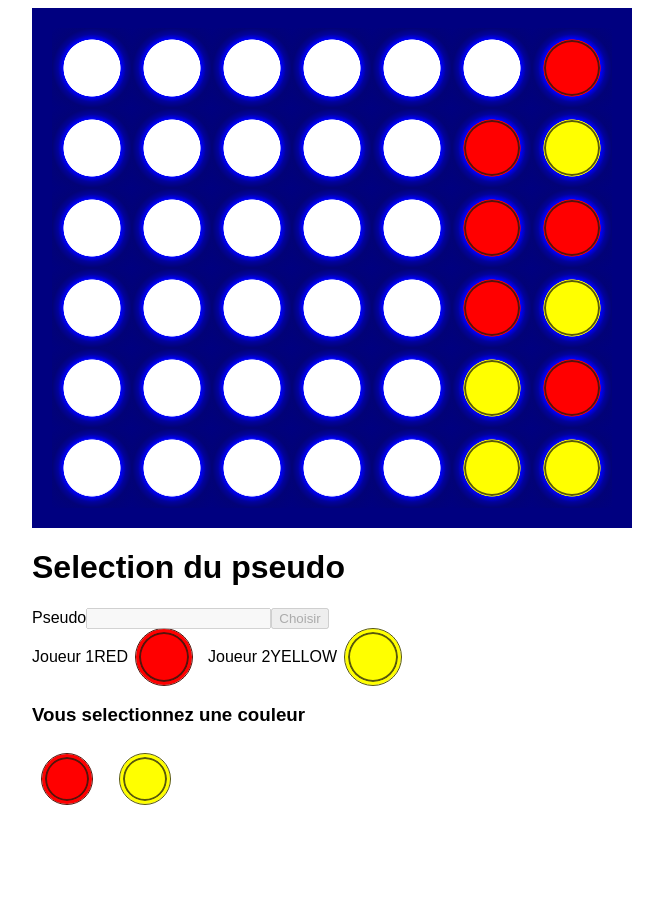
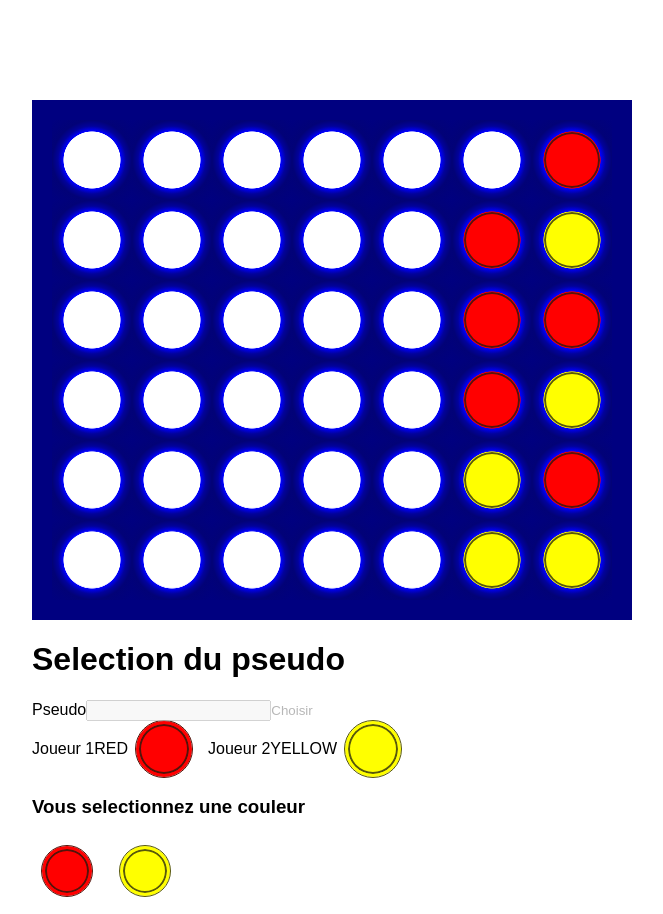
Before and after one commit to AastroLePetitRobot/connect4, a React (Vite) app: page / in a window 1280 px wide. Shown: the whole page, without its empty margins (308-971 px from the left). Before the commit the page ends 822 px from the top, so only its background shows below. Built offline with nearby package versions, Linux system fonts and the light colour scheme.

Commit message:
On drop function and collumn fucntion with button

```diff
--- a/src/front/App.tsx
+++ b/src/front/App.tsx
@@ -1,13 +1,16 @@
 import { PlayerColors } from "../types"
 import { ColorSelector } from "./screen/ColorSelector"
-import { Grid } from "./screen/Grid"
+import { Grid } from "./component/Grid"
 import { NameSelector } from "./screen/NameSelector"
 
 function App() {
 
   return (
     <div className='container'>
-      <Grid grid = {[
+      <Grid
+      color = {PlayerColors.YELLOW}
+      onDrop ={console.log}
+      grid = {[
                     ['EMPTY', 'EMPTY', 'EMPTY', 'EMPTY', 'EMPTY', 'EMPTY', PlayerColors.RED],
                     ['EMPTY', 'EMPTY', 'EMPTY', 'EMPTY', 'EMPTY', PlayerColors.RED, PlayerColors.YELLOW],
                     ['EMPTY', 'EMPTY', 'EMPTY', 'EMPTY', 'EMPTY', PlayerColors.RED, PlayerColors.RED],
--- /dev/null
+++ b/src/front/component/Grid.tsx
@@ -0,0 +1,51 @@
+import { CSSProperties } from "react"
+import { CellState, GridState, PlayerColors } from "../../types"
+import { discColorClass } from "../../func/color"
+import { prevent } from "../../func/dom"
+
+
+type GridProps = {
+    color?: PlayerColors
+    grid: GridState
+    onDrop: (x: number) => void
+}
+
+
+
+
+export function Grid ({grid,color,onDrop}: GridProps) {
+    const cols = grid[0].length;
+    const showColumns = color && onDrop
+    return <div className="grid" style={{'--rows':grid.length, '--cols': cols} as CSSProperties}>
+        {grid.map((row,y) => row.map((c,x) => <Cell
+        x={x} y={y} color={c} key= {`${x}-${y}`}/>))}
+        {showColumns && <div className="columns">
+            {new Array(cols).fill(1).map( (_,k) => <Column onDrop={()=> onDrop(k)} key={k} color={color}/>)}
+            </div>}
+        </div>
+}
+
+
+
+type CellProps = {
+    x: number,
+    y: number,
+    color: CellState
+}
+
+function Cell ({y,color}: CellProps) {
+    return <div style={{'--rows': y} as CSSProperties}
+    className={discColorClass(color)}/>
+}
+
+type ColumnProps = {
+    color: PlayerColors
+    onDrop: () => void
+
+}
+
+function Column ({color, onDrop}: ColumnProps){
+    return <button onClick={prevent(onDrop)} className="column">
+        <div className={discColorClass(color)}></div>
+    </button>
+}
--- a/src/front/index.css
+++ b/src/front/index.css
@@ -2,6 +2,13 @@ html,body{
   font-family: sans-serif;
 }
 
+button {
+  border: none;
+  background: none;
+  padding: 0;
+  margin: 0;
+  cursor: pointer;
+}
 .container{
   max-width: 600px;
   margin: 0 auto;
@@ -65,11 +72,14 @@ html,body{
   border: 20px solid navy ;
   place-content: center;
   place-items: center;
+  position: relative;
+  margin-top: calc(100% / var(--rows));
 }
 
 .grid .disc {
   width: 70%;
-  height: 70%;
+  height: auto;
+  aspect-ratio: 1/1;
   animation: Drop 2s;
 }
 
@@ -78,3 +88,29 @@ html,body{
       transform: translateY(calc((-125%) * var(--rows)));
     }
 }
+
+.columns {
+  position: absolute;
+  inset: 0;
+  display: flex;
+  align-items: flex-end;
+}
+
+.column {
+  display: flex;
+  align-items: flex-start;
+  justify-content: center;
+  width: 100%;
+  height: calc(100% + 100% / var(--rows));
+}
+
+.column .disc{
+  opacity: 0;
+  transition: .7s;
+  translate: translateY(-20px) ;
+}
+
+.column:hover .disc{
+  opacity: 1;
+  transform: translateY(20px);
+}
--- a/src/front/screen/Grid.tsx
+++ /dev/null
@@ -1,31 +0,0 @@
-import { CSSProperties } from "react"
-import { CellState, GridState } from "../../types"
-import { discColorClass } from "../../func/color"
-
-
-type GridProps = {
-    grid: GridState
-}
-
-
-
-
-export function Grid ({grid}: GridProps) {
-    return <div className="grid" style={{'--rows':grid.length, '--cols': grid[0].length} as CSSProperties}>
-        {grid.map((row,y) => row.map((c,x) => <Cell
-        x={x} y={y} color={c} key= {`${x}-${y}`}/>))}
-    </div>
-}
-
-
-
-type CellProps = {
-    x: number,
-    y: number,
-    color: CellState
-}
-
-function Cell ({y,color}: CellProps) {
-    return <div style={{'--rows': y} as CSSProperties}
-    className={discColorClass(color)}/>
-}
--- /dev/null
+++ b/src/func/dom.ts
@@ -0,0 +1,6 @@
+export function prevent(cb: () => void){
+    return (e: {preventDefault: ()=>void }) => {
+        e.preventDefault()
+        cb()
+    }
+}
```
